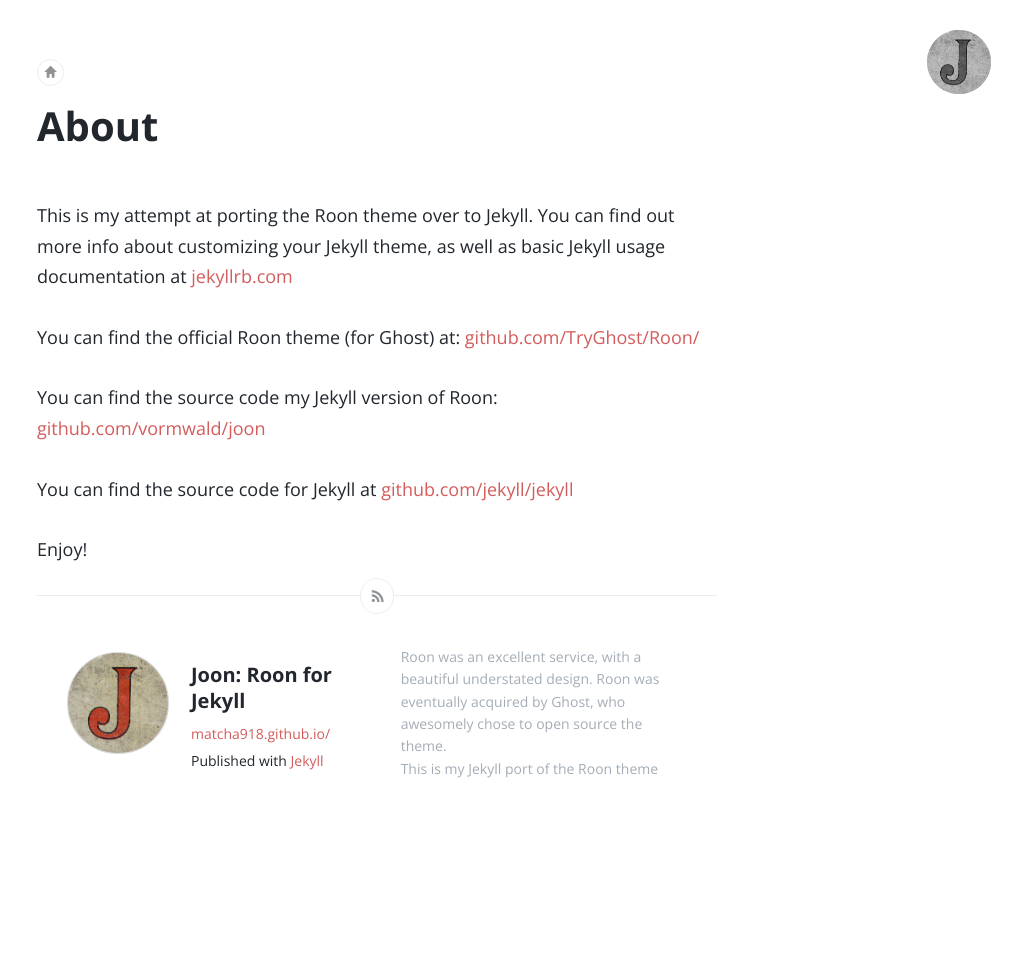
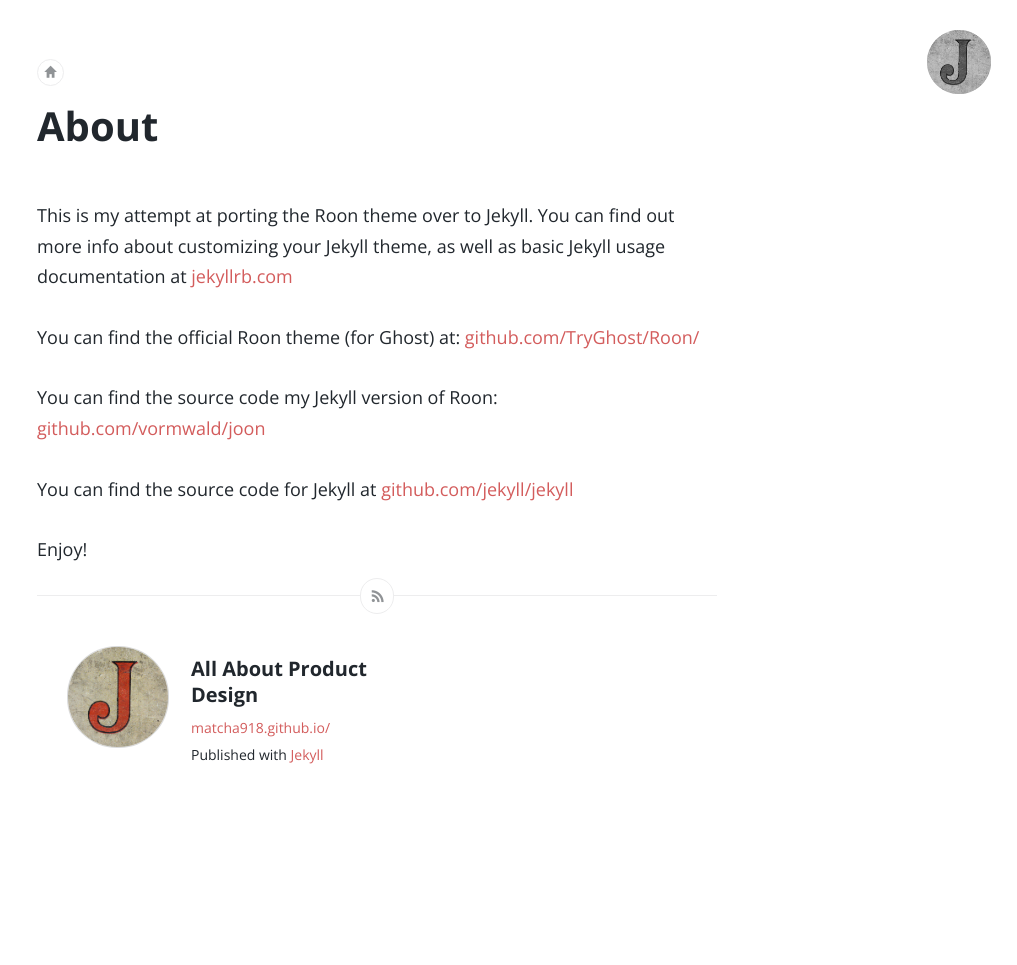
Before and after one commit to matcha918/matcha918.github.io, a Jekyll site: the page built from about.md, in a window 1280 px wide. Shown: the whole page, without its empty margins (263-1280 px from the left). Built offline with Jekyll 4.4.1, drawn with Linux system fonts in a browser that asks for light colours.

```diff
--- a/_config.yml
+++ b/_config.yml
@@ -1,11 +1,8 @@
 # Site settings
-title: "Joon: Roon for Jekyll"
+title: "All About Product Design"
 logo: logo.png # image from https://www.flickr.com/photos/lwr/5496279831/in/set-72157594159055823
-email: your-email@domain.com
+# email: your-email@domain.com
 description: > # this means to ignore newlines until "baseurl:"
-  Roon was an excellent service, with a beautiful understated design. Roon
-  was eventually acquired by Ghost, who awesomely chose to open source the theme.
-  <br/>This is my Jekyll port of the Roon theme
 url: "http://matcha918.github.io/" # the base hostname & protocol for your site
 # baseurl: "/joon" # the subpath of your site, e.g. /blog/
 # twitter_username: jekyllrb
```
Also changed, not shown: _posts/2015-12-05-this-is-a-test.md (added, +10 -0 lines).
